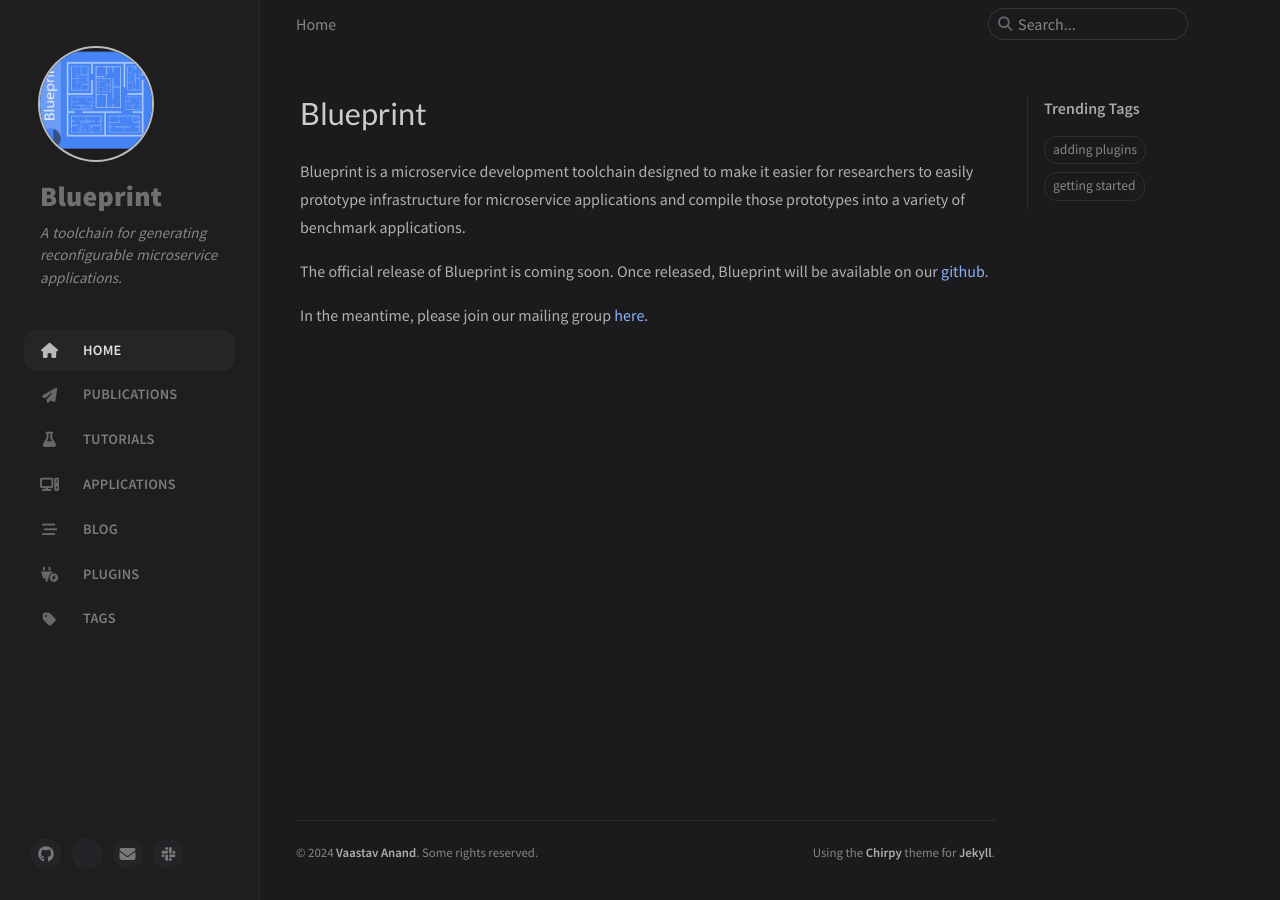
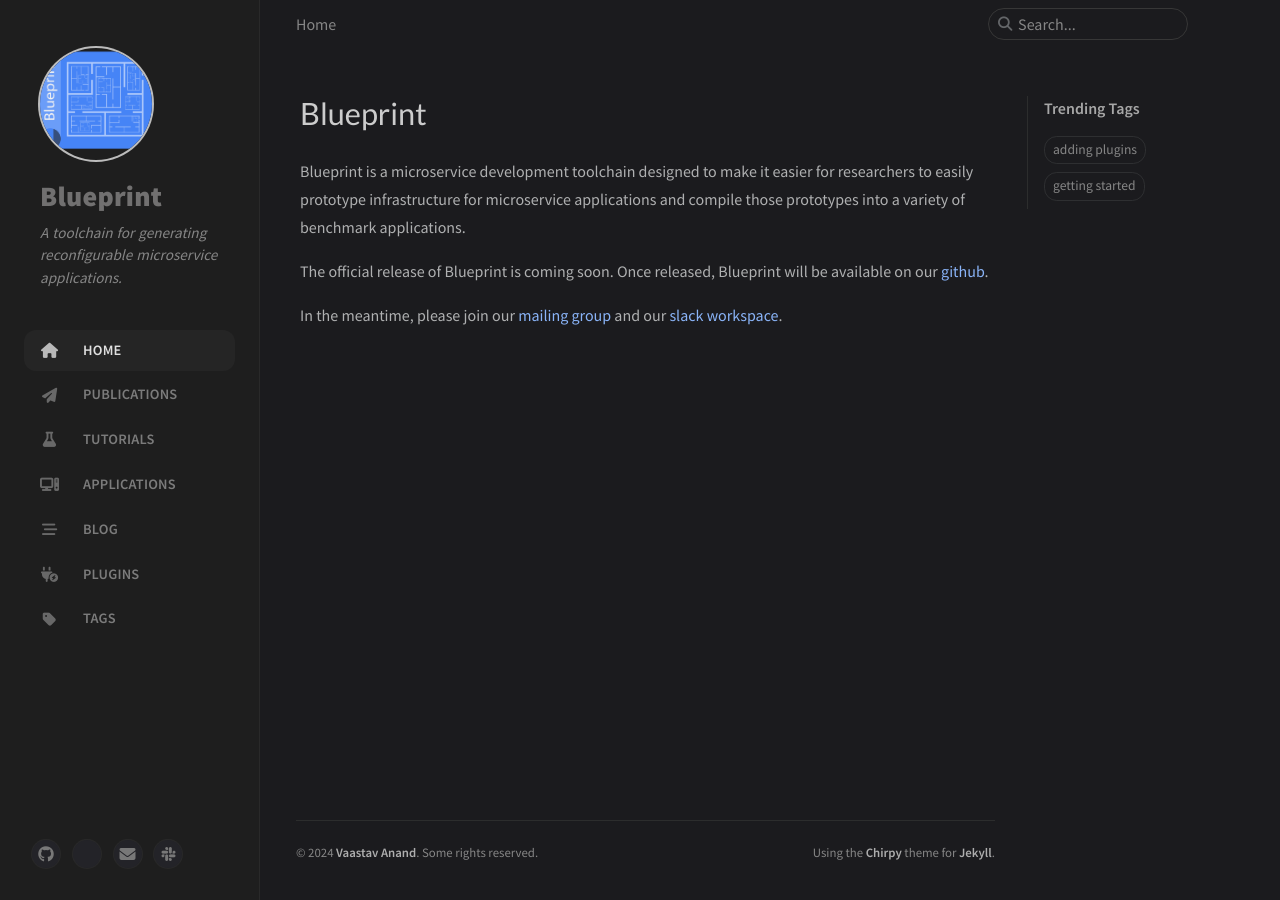
Before and after one commit to Blueprint-uServices/Blueprint-uServices.github.io, a Jekyll site: the page built from index.html, in a window 1280 px wide. Built offline with Jekyll 4.4.1, drawn with Linux system fonts in a browser that asks for light colours; cached includes are drawn as plain includes.

Commit message:
Update links on the homepage

```diff
--- a/_layouts/home.html
+++ b/_layouts/home.html
@@ -15,6 +15,6 @@
     The official release of Blueprint is coming soon. Once released, Blueprint will be available on our <a href="github.com/Blueprint-uServices">github</a>.
   </p>
   <p>
-    In the meantime, please join our mailing group <a href="https://groups.google.com/g/blueprint-compiler">here</a>.
+    In the meantime, please join our <a href="https://groups.google.com/g/blueprint-uservices">mailing group</a> and our <a href="https://blueprint-uservices.slack.com/">slack workspace</a>.
   </p>
 </div>
```
